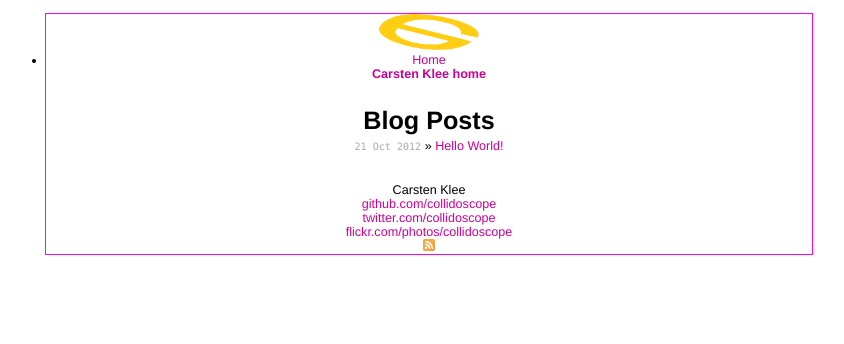
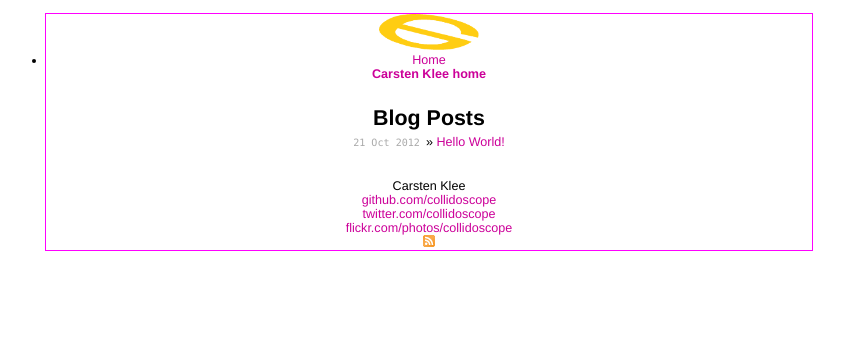
Before and after one commit to collidoscope/collidoscope.github.com, a Jekyll site: the page built from index.html, in a window 1280 px wide. Shown: the top 344 px of the page, without its empty margins (211-1055 px from the left). Built offline with Jekyll 4.4.1, drawn with Linux system fonts in a browser that asks for light colours; Markdown is read by kramdown in place of the engine named in the settings.

Commit message:
Updated.

```diff
--- a/index.html
+++ b/index.html
@@ -4,12 +4,14 @@ title: Home
 weight: 1
 show: true
 ---
-
-<div id="home">
-  <h1>Blog Posts</h1>
-  <ul class="posts">
-    {% for post in site.posts %}
-      <li><span>{{ post.date | date_to_string }}</span> &raquo; <a href="{{ post.url }}">{{ post.title }}</a></li>
+<h2>Blog Posts</h2>
+<ul class="posts">
+{% for post in site.posts %}
+<li>
+  <span>
+    {{ post.date | date_to_string }}
+  </span>
+  &raquo; <a href="{{ post.url }}">{{ post.title }}</a>
+</li>
     {% endfor %}
-  </ul>
-</div>
+</ul>
```
